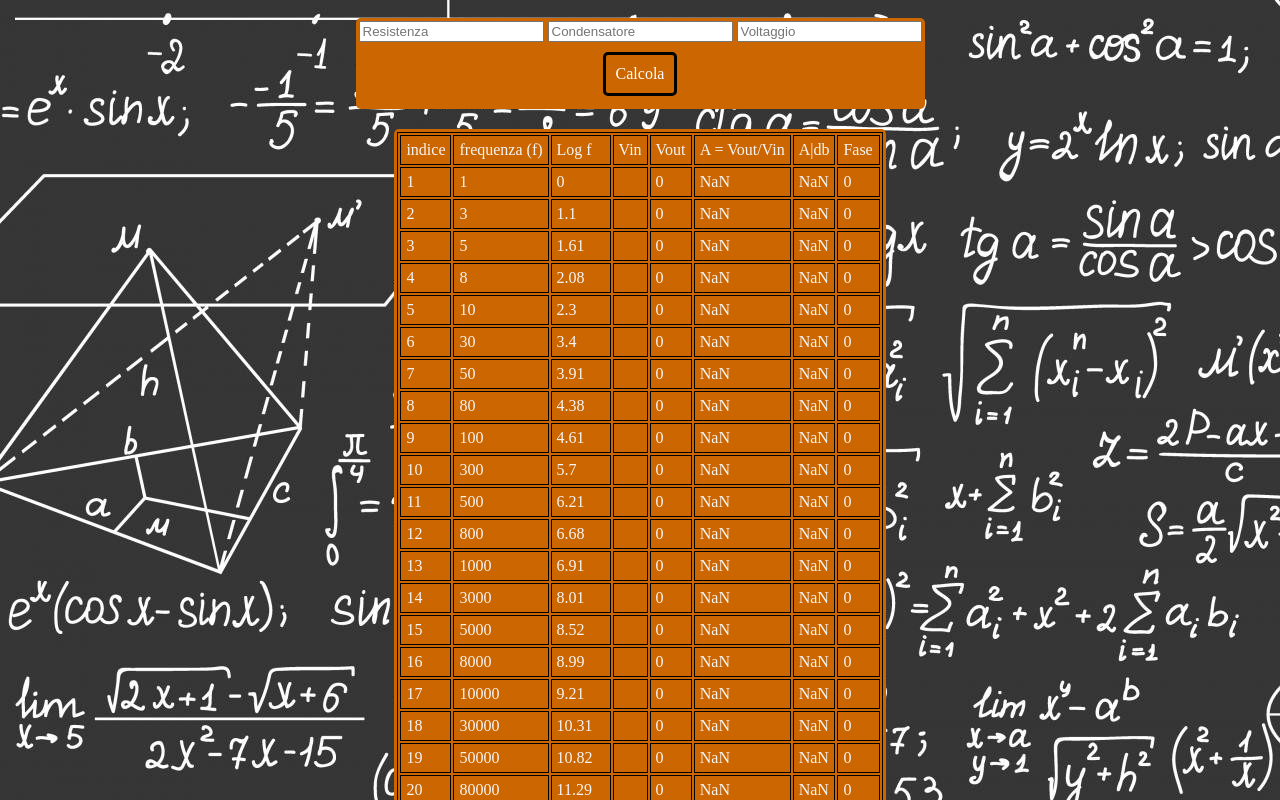
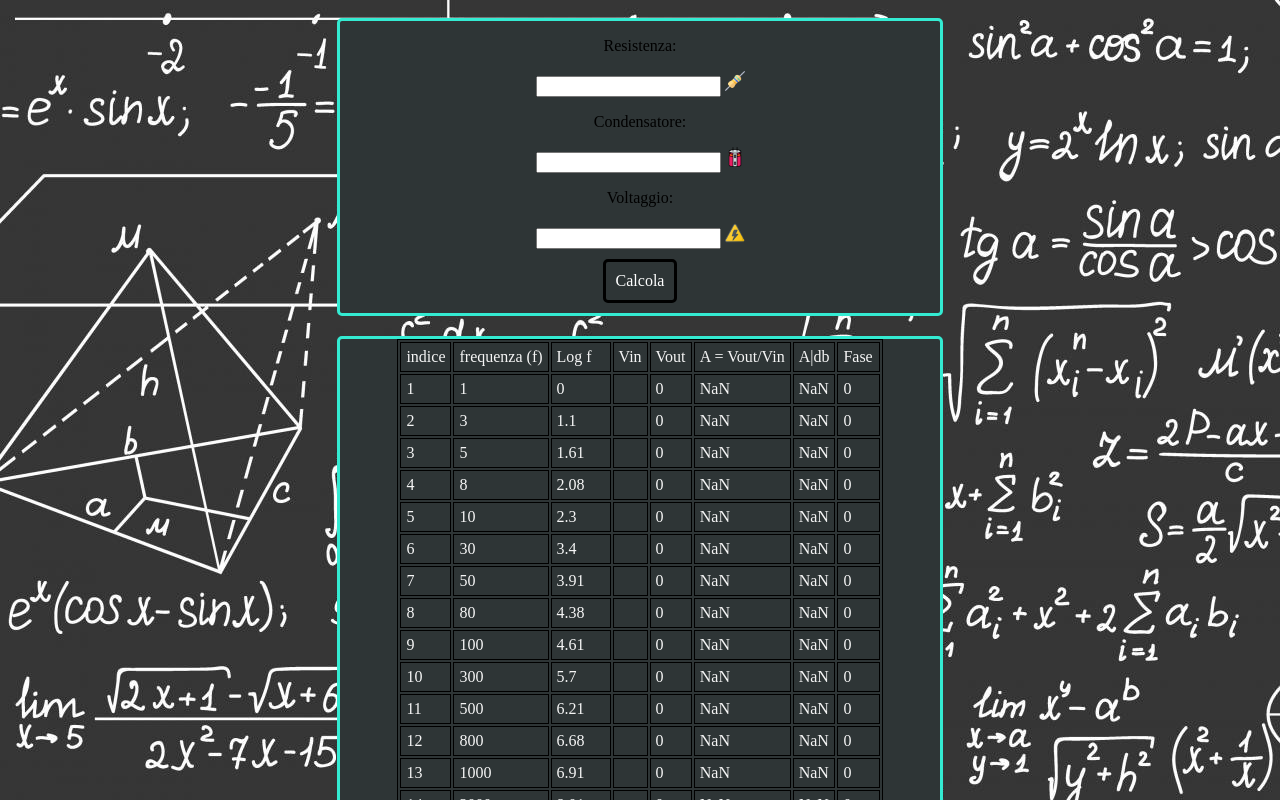
Before and after one commit to xGabbro/SeS, a plain HTML site: page index.html in a window 1280 px wide. Both pictures are taken after a click on the link "Calcola". Shown: the top 800 px of the page. Drawn offline with Linux system fonts and the light colour scheme.

Commit message:
Alpha 1 - fixed bugs and new style

```diff
--- a/index.html
+++ b/index.html
@@ -17,9 +17,21 @@
     <center>
         <div class="minimalDiv">
 
-            <input id="r" placeholder="Resistenza">
-            <input id="c" placeholder="Condensatore">
-            <input id="v" placeholder="Voltaggio">
+            <p class="minimalP">Resistenza: </p>
+            <input id="r">
+            <img src="images/icons/resistor.png" height="20px" width="20px">
+
+            <br>
+
+            <p class="minimalP">Condensatore: </p>
+            <input id="c">
+            <img src="images/icons/capacitor.png" height="20px" width="20px">
+
+            <br>
+
+            <p class="minimalP">Voltaggio: </p>
+            <input id="v">
+            <img src="images/icons/high-voltage.png" height="20px" width="20px">
 
             <br>
 
--- a/scripts/functions.js
+++ b/scripts/functions.js
@@ -1,8 +1,8 @@
-
-
+let index = 1;
 function generateTable() {
     let _table = document.getElementById("tableResults");
     _table.innerHTML = "";
+    index = 1;
 
     let _r = document.getElementById("r").value;
     let _c = document.getElementById("c").value;
@@ -13,23 +13,23 @@ function generateTable() {
 
     let _pow = 0;
 
-    addToTable(null, null, true); //setuppo la tabella
+    addToTable(null, true); //setuppo la tabella
     for(let i = 0; i < 20; i++) {
 
         if (i % 4 == 0 && i != 0)
             _pow++;
-        addToTable(_offset[i % 4] * Math.pow(10, _pow), i);
+        addToTable(_offset[i % 4] * Math.pow(10, _pow), false);
 
     }
-    addToTable(Math.round(_ft * 0.01), 1);
-    addToTable(Math.round(_ft * 0.1), 1);
-    addToTable(Math.round(_ft), 1);
-    addToTable(Math.round(_ft * 10), 1);
-    addToTable(Math.round(_ft * 100), 1);
+    addToTable(Math.round(_ft * 0.01), false);
+    addToTable(Math.round(_ft * 0.1), false);
+    addToTable(Math.round(_ft), false);
+    addToTable(Math.round(_ft * 10), false);
+    addToTable(Math.round(_ft * 100), false);
 
 }
 
-function addToTable(f, i, flag) {
+function addToTable(f, flag) {
     let _table = document.getElementById("tableResults");
     let _tableRow = document.createElement("tr");
     let _tableCell;
@@ -86,7 +86,7 @@ function addToTable(f, i, flag) {
     let _adb = round(20 * Math.log(_a));
 
     _tableCell = document.createElement("td");
-    _tableCell.appendChild(document.createTextNode(i + 1)); //Aggiunge l'index alla tabella
+    _tableCell.appendChild(document.createTextNode(index)); //Aggiunge l'index alla tabella
     _tableRow.appendChild(_tableCell); //Aggiunge la cella alla riga
 
     _tableCell = document.createElement("td");
@@ -118,6 +118,7 @@ function addToTable(f, i, flag) {
     _tableRow.appendChild(_tableCell); //Aggiunge la cella alla riga
 
     _table.appendChild(_tableRow); //Aggiunge la riga alla tebella
+    index++;
 }
 
 function mod(w, r, c, v) {
--- a/styles/minimal.css
+++ b/styles/minimal.css
@@ -17,11 +17,12 @@ td {
 
 div.minimalDiv {
 
-    background-color:  #cc6600;
-    border: 3px solid transparent;
+    background-color:  #2e3536;
+    border: 3px solid #34ebd2;
     border-radius: 5px;
     display: inline-block;
     margin: 10px 10px;
+    width: 600px;
 
 }
 
```
Also changed, not shown: images/icons/capacitor.png (added), images/icons/high-voltage.png (added), images/icons/resistor.png (added).
